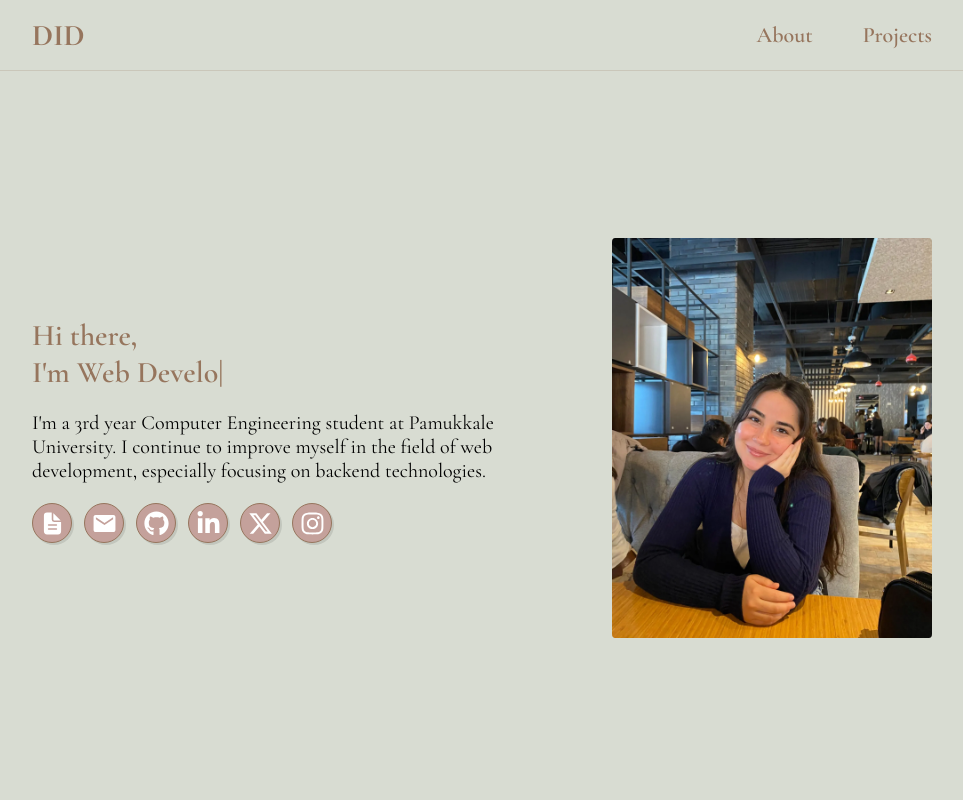
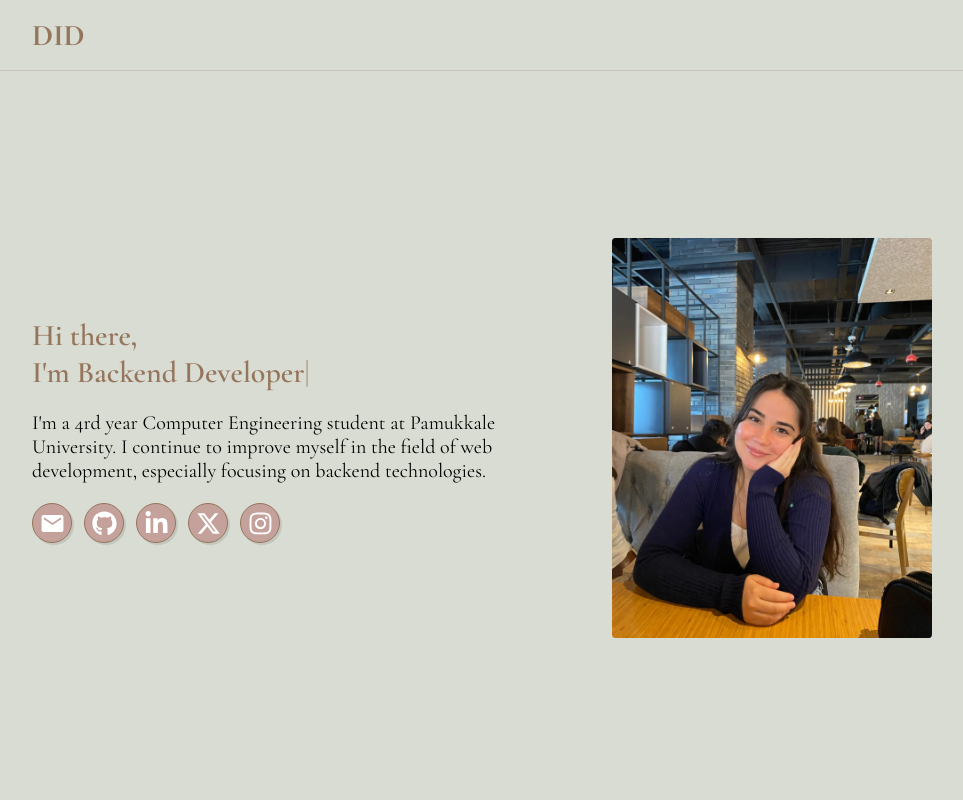
Before and after one commit to ilknurdgn/ilknurdogan.dev, a React (Create React App) app: page / in a window 1280 px wide. Shown: the top 800 px of the page, without its empty margins (158-1121 px from the left). Built offline with nearby package versions, Linux system fonts and the light colour scheme.

Commit message:
update website

```diff
--- a/public/index.html
+++ b/public/index.html
@@ -8,9 +8,9 @@
       name="description"
       content="Web site created using create-react-app"
     />
-    <link rel="icon" href="./images/rose.png" type="image/x-icon" />
+    <link rel="icon" href="./images/teddyBear.png" type="image/x-icon" />
 
-    <title>ilknur</title>
+    <title>Durdu Ilknur Dogan</title>
   </head>
   <body>
     <noscript></noscript>
--- a/src/components/about/About.jsx
+++ b/src/components/about/About.jsx
@@ -13,7 +13,7 @@ const About = () => {
 
   useEffect(() => {
     const typed = new Typed(typedRef.current, {
-      strings: ["Durdu Ilknur Dogan", "Web Developer"],
+      strings: ["Durdu Ilknur Dogan", "Backend Developer"],
       typeSpeed: 70,
       backSpeed: 50,
       loop: true,
@@ -26,7 +26,7 @@ const About = () => {
 
   return (
     <div id="about" className={styles["about-section"]}>
-      <div  className={styles["about-container"]}>
+      <div className={styles["about-container"]}>
         <div className={styles["about-content"]}>
           <div className={styles["about-text"]}>
             <h1>
@@ -34,15 +34,15 @@ const About = () => {
               I'm <span ref={typedRef}></span>{" "}
             </h1>
             <p>
-            I'm a 3rd year Computer Engineering student at Pamukkale University.
-            I continue to improve myself in the field of web development,
-            especially focusing on backend technologies.
+              I'm a 4rd year Computer Engineering student at Pamukkale
+              University. I continue to improve myself in the field of web
+              development, especially focusing on backend technologies.
             </p>
           </div>
           <div className={styles["about-contact"]}>
-          <a title="CV" href="/doc/DurduIlknurDogan_CV.pdf" target="_blank">
+            {/* <a title="CV" href="/doc/DurduIlknurDogan_CV.pdf" target="_blank">
               <IoDocumentText />
-          </a>
+            </a> */}
             <a
               title="email"
               href="mailto:ilknurddogan265@gmail.com"
@@ -50,7 +50,11 @@ const About = () => {
             >
               <IoMdMail />
             </a>
-          <a title="Github" href="https://github.com/ilknurdgn" target="_blank">
+            <a
+              title="Github"
+              href="https://github.com/ilknurdgn"
+              target="_blank"
+            >
               <FaGithub />
             </a>
             <a
--- a/src/components/about/about.module.css
+++ b/src/components/about/about.module.css
@@ -3,7 +3,7 @@
   width: 100%;
   height: 100vh;
   padding-top: 80px;
-  box-shadow: 0px 0.2px var(--titleColor);
+  /* box-shadow: 0px 0.2px var(--titleColor); */
   display: flex;
   align-items: center;
   justify-content: center;
--- a/src/components/navbar/Navbar.jsx
+++ b/src/components/navbar/Navbar.jsx
@@ -20,7 +20,7 @@ export const Navbar = () => {
 
         <div className={styles.navContent}>
           <ul className={styles.navList}>
-            <li className={styles.li}>
+            {/* <li className={styles.li}>
               <Link
                 to="about"
                 spy={true}
@@ -30,7 +30,7 @@ export const Navbar = () => {
               >
                 <span>About</span>
               </Link>
-            </li>
+            </li> */}
             {/* <li className={styles.li}>
               <Link
                 to="skills"
@@ -43,7 +43,7 @@ export const Navbar = () => {
               </Link>
             </li> */}
 
-            <li className={styles.li}>
+            {/* <li className={styles.li}>
               <Link
                 to="projects"
                 spy={true}
@@ -53,7 +53,7 @@ export const Navbar = () => {
               >
                 <span>Projects</span>
               </Link>
-            </li>
+            </li> */}
           </ul>
         </div>
       </div>
--- a/src/pages/Home/Home.jsx
+++ b/src/pages/Home/Home.jsx
@@ -11,7 +11,7 @@ const Home = () => {
       <Navbar />
       <About />
       {/* <Skills /> */}
-      <Projects />
+      {/* <Projects /> */}
       <Footer />
     </div>
   );
```
Also changed, not shown: public/images/rose.png (deleted), public/images/teddyBear.png (added). Lines whose indentation alone changed are shown as unchanged.
